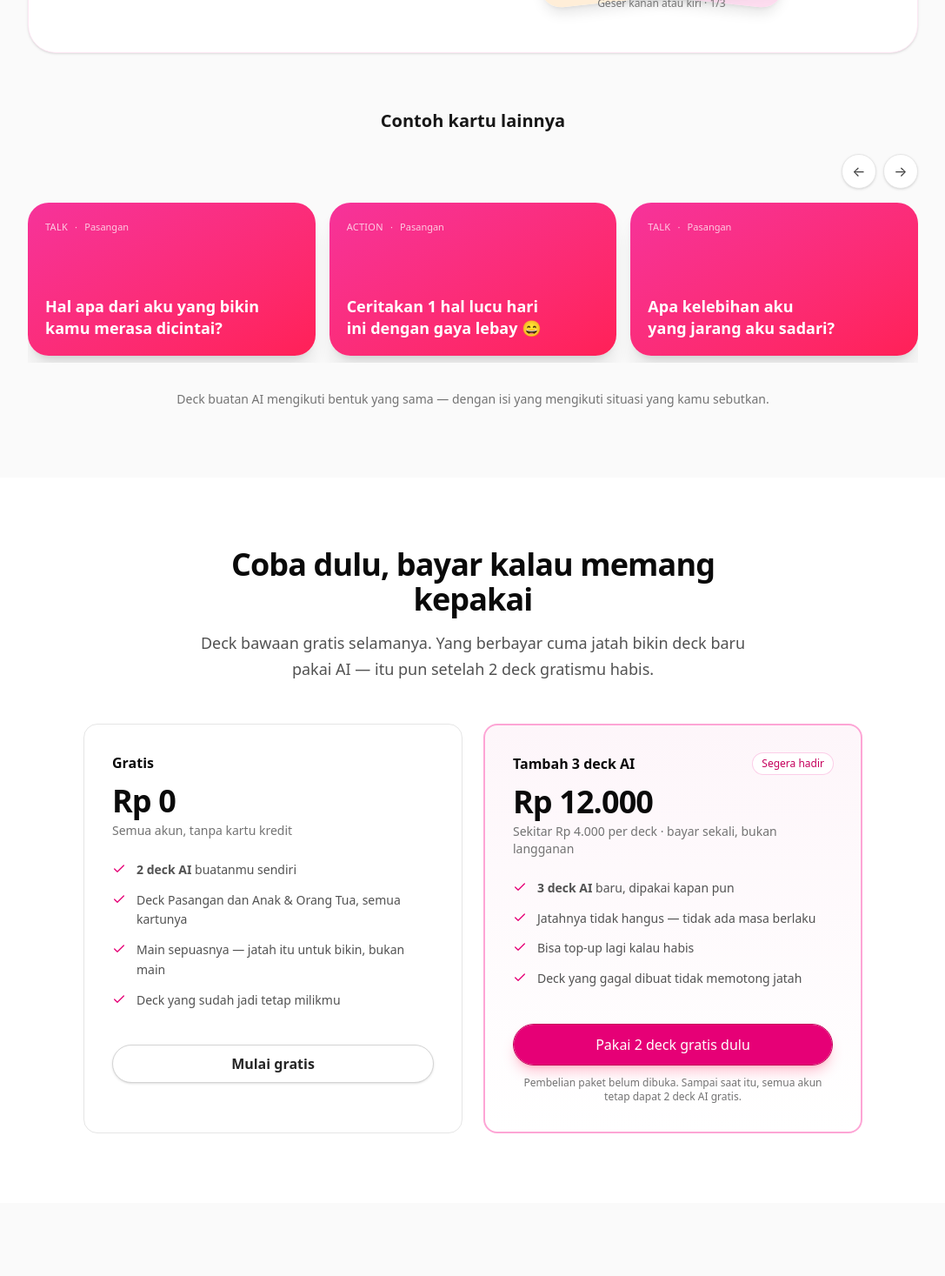
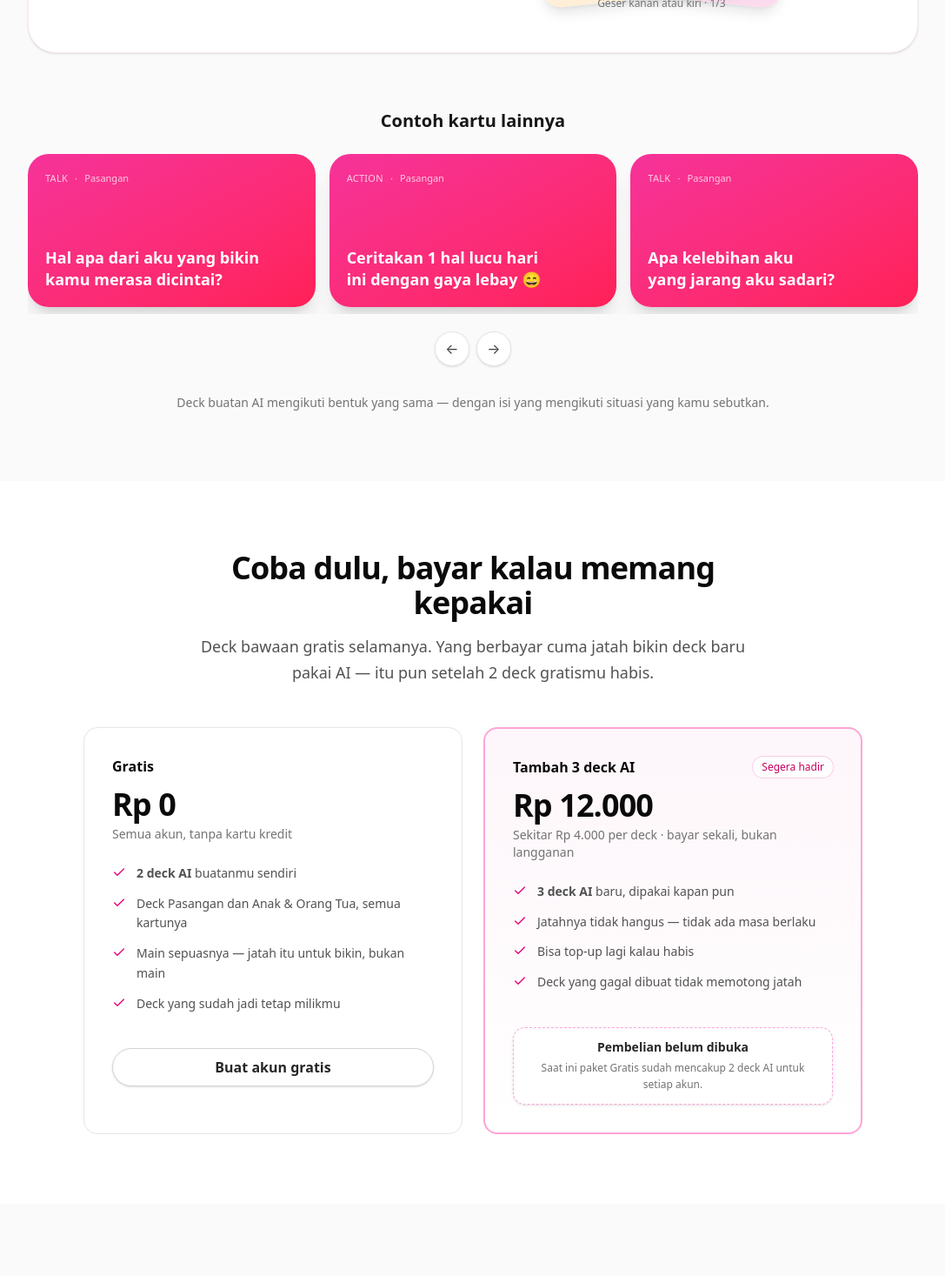
Before and after one commit to zikrulihsan/wecard, a Next.js app in the folder apps/web/: page / in a window 1280 px wide. Shown: the part 2147-3614 px from the top of the page at 87% size, without its empty margins (96-1183 px from the left). Built offline with nearby package versions, Linux system fonts and the light colour scheme.

Commit message:
refactor(landing): clarify pricing actions and carousel controls

```diff
--- a/apps/web/src/components/landing/pricing.tsx
+++ b/apps/web/src/components/landing/pricing.tsx
@@ -17,8 +17,9 @@ import {
  * cuma menunda kekecewaan yang sama.
  *
  * Selama `AI_TOPUP_PACK.available` masih false, paketnya ditandai "segera
- * hadir" dan tombolnya mengarah ke pendaftaran gratis — halaman tidak boleh
- * menawarkan tombol beli yang tidak ada checkout-nya.
+ * hadir" dan area aksinya berubah menjadi penjelasan status — halaman tidak
+ * boleh menawarkan tombol beli yang belum punya checkout atau mengulang CTA
+ * paket Gratis.
  */
 export function Pricing() {
   return (
@@ -63,7 +64,7 @@ export function Pricing() {
                 href="/register"
                 className="inline-flex h-11 w-full items-center justify-center rounded-full border border-neutral-300 bg-white px-6 text-base font-semibold text-neutral-800 shadow-sm transition hover:-translate-y-0.5 hover:border-pink-300 hover:bg-pink-50 hover:text-pink-700 hover:shadow-md focus-visible:outline-none focus-visible:ring-2 focus-visible:ring-pink-500 focus-visible:ring-offset-2 active:translate-y-0"
               >
-                Mulai gratis
+                Buat akun gratis
               </Link>
             </div>
           </div>
@@ -107,15 +108,18 @@ export function Pricing() {
                   Beli paket
                 </PrimaryCta>
               ) : (
-                <>
-                  <PrimaryCta href="/register" className="h-11 w-full">
-                    Pakai {AI_GENERATION_LIMIT} deck gratis dulu
-                  </PrimaryCta>
-                  <p className="mt-3 text-center text-xs text-neutral-500">
-                    Pembelian paket belum dibuka. Sampai saat itu, semua akun
-                    tetap dapat {AI_GENERATION_LIMIT} deck AI gratis.
+                <div
+                  role="status"
+                  className="rounded-xl border border-dashed border-pink-300 bg-white/80 px-4 py-3 text-center shadow-sm"
+                >
+                  <p className="text-sm font-semibold text-neutral-800">
+                    Pembelian belum dibuka
                   </p>
-                </>
+                  <p className="mt-1 text-xs leading-relaxed text-neutral-500">
+                    Saat ini paket Gratis sudah mencakup {AI_GENERATION_LIMIT}{" "}
+                    deck AI untuk setiap akun.
+                  </p>
+                </div>
               )}
             </div>
           </div>
--- a/apps/web/src/components/landing/sample-card-carousel.tsx
+++ b/apps/web/src/components/landing/sample-card-carousel.tsx
@@ -57,25 +57,6 @@ export function SampleCardCarousel() {
 
   return (
     <div className="mt-6">
-      <div className="mb-4 flex justify-end gap-2">
-        <button
-          type="button"
-          className="flex size-10 items-center justify-center rounded-full border border-neutral-200 bg-white text-neutral-700 shadow-sm transition hover:border-pink-300 hover:text-pink-600 focus-visible:outline-none focus-visible:ring-2 focus-visible:ring-pink-500 focus-visible:ring-offset-2"
-          onClick={() => moveCarousel(-1)}
-          aria-label="Geser contoh kartu ke kiri"
-        >
-          <span aria-hidden="true">←</span>
-        </button>
-        <button
-          type="button"
-          className="flex size-10 items-center justify-center rounded-full border border-neutral-200 bg-white text-neutral-700 shadow-sm transition hover:border-pink-300 hover:text-pink-600 focus-visible:outline-none focus-visible:ring-2 focus-visible:ring-pink-500 focus-visible:ring-offset-2"
-          onClick={() => moveCarousel(1)}
-          aria-label="Geser contoh kartu ke kanan"
-        >
-          <span aria-hidden="true">→</span>
-        </button>
-      </div>
-
       <div
         ref={carouselRef}
         className="flex snap-x snap-mandatory gap-4 overflow-x-auto overscroll-x-contain scroll-smooth pb-2 [scrollbar-width:none] [&::-webkit-scrollbar]:hidden"
@@ -98,6 +79,25 @@ export function SampleCardCarousel() {
           </div>
         ))}
       </div>
+
+      <div className="mt-5 flex justify-center gap-2">
+        <button
+          type="button"
+          className="flex size-10 items-center justify-center rounded-full border border-neutral-200 bg-white text-neutral-700 shadow-sm transition hover:-translate-y-0.5 hover:border-pink-300 hover:text-pink-600 hover:shadow-md focus-visible:outline-none focus-visible:ring-2 focus-visible:ring-pink-500 focus-visible:ring-offset-2 active:translate-y-0"
+          onClick={() => moveCarousel(-1)}
+          aria-label="Geser contoh kartu ke kiri"
+        >
+          <span aria-hidden="true">←</span>
+        </button>
+        <button
+          type="button"
+          className="flex size-10 items-center justify-center rounded-full border border-neutral-200 bg-white text-neutral-700 shadow-sm transition hover:-translate-y-0.5 hover:border-pink-300 hover:text-pink-600 hover:shadow-md focus-visible:outline-none focus-visible:ring-2 focus-visible:ring-pink-500 focus-visible:ring-offset-2 active:translate-y-0"
+          onClick={() => moveCarousel(1)}
+          aria-label="Geser contoh kartu ke kanan"
+        >
+          <span aria-hidden="true">→</span>
+        </button>
+      </div>
     </div>
   );
 }
```
